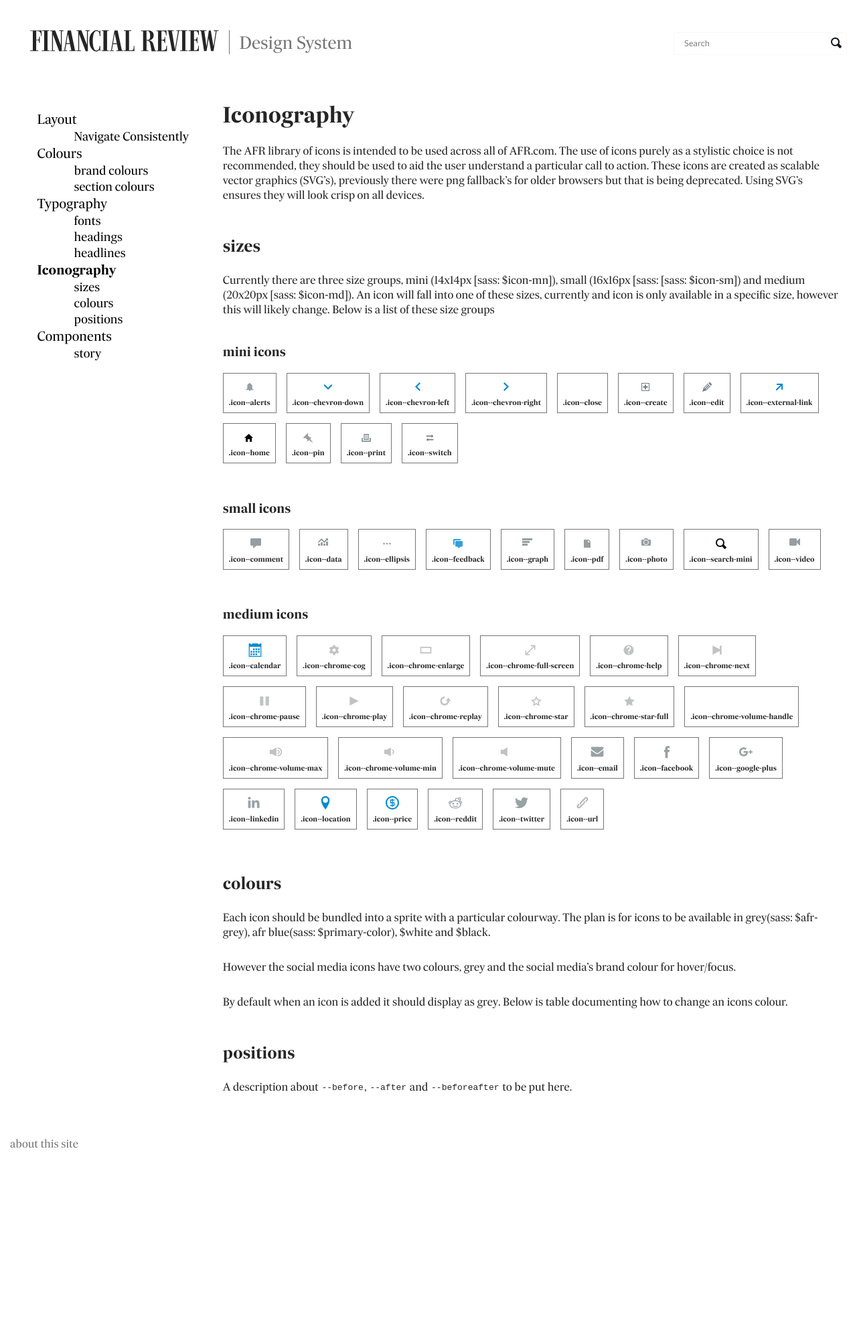
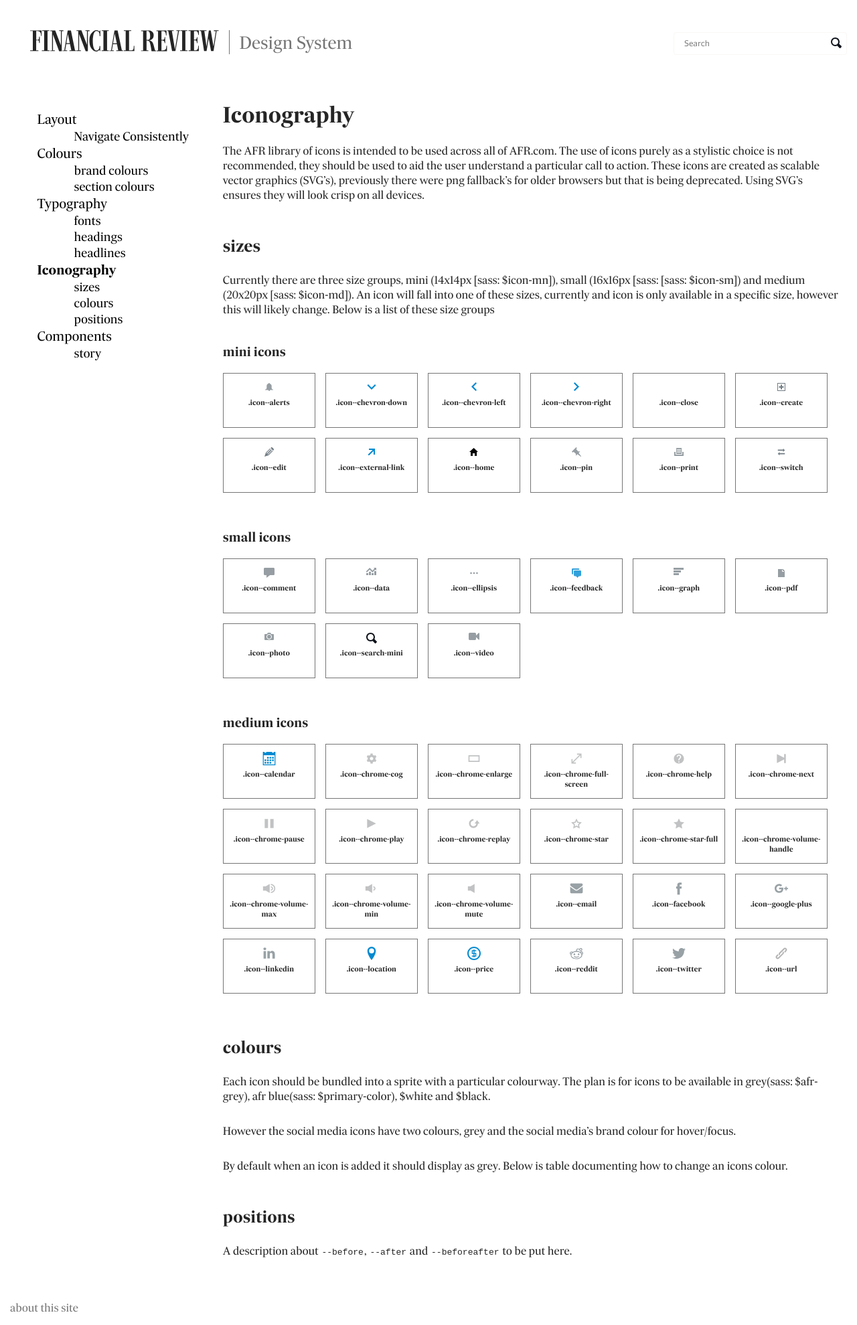
Before and after one commit to ffxstyleguide/styleguide-afr, a Jekyll site: the page built from _iconography/index.html, in a window 1280 px wide. Shown: the whole page at 67% size. Built offline with Jekyll 4.4.1, drawn with Linux system fonts in a browser that asks for light colours; before the commit the page ends 1734 px from its top, so only the background shows below that.

Commit message:
icon box sizes

```diff
--- a/_sass/_content.scss
+++ b/_sass/_content.scss
@@ -99,6 +99,8 @@ code.highlighter-rouge {
     margin: 0 $quarter $quarter 0;
     padding: .5em;
     text-align: center;
+    width: 7.5em;
+    height: 4em;
 }
 .styleguide-iconbox__class {
     margin: .5em 0 0;
```
